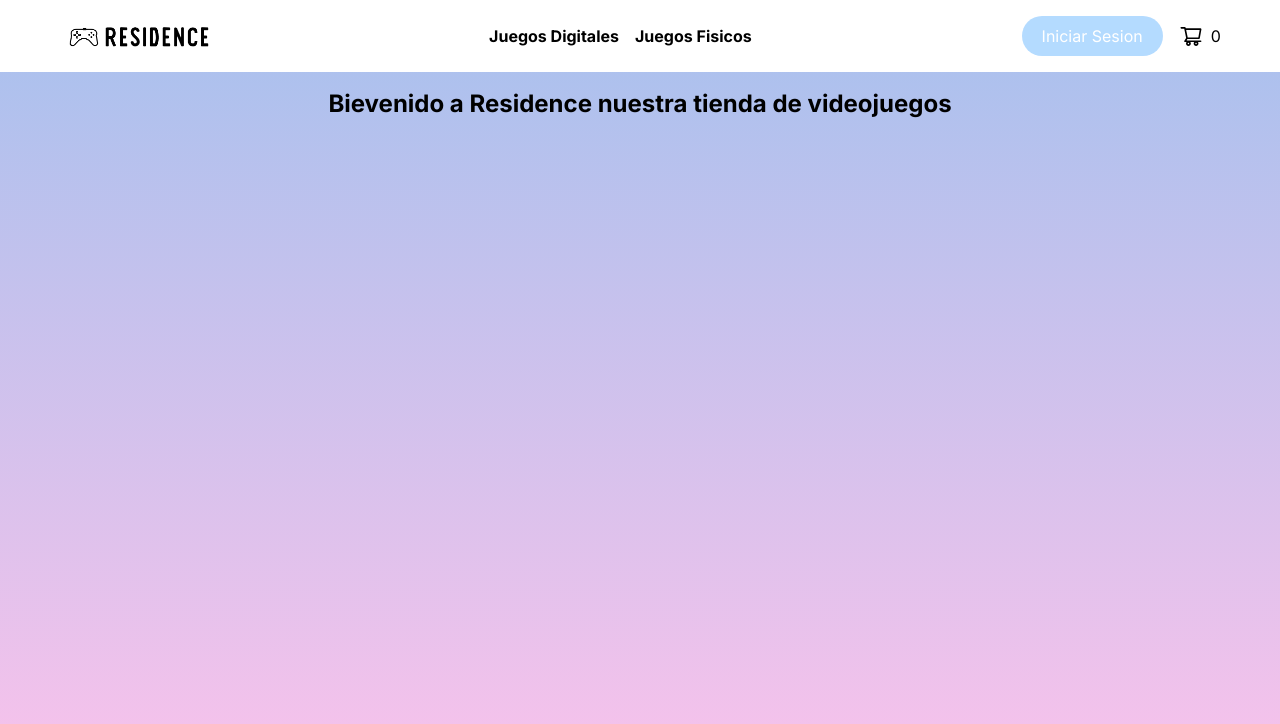
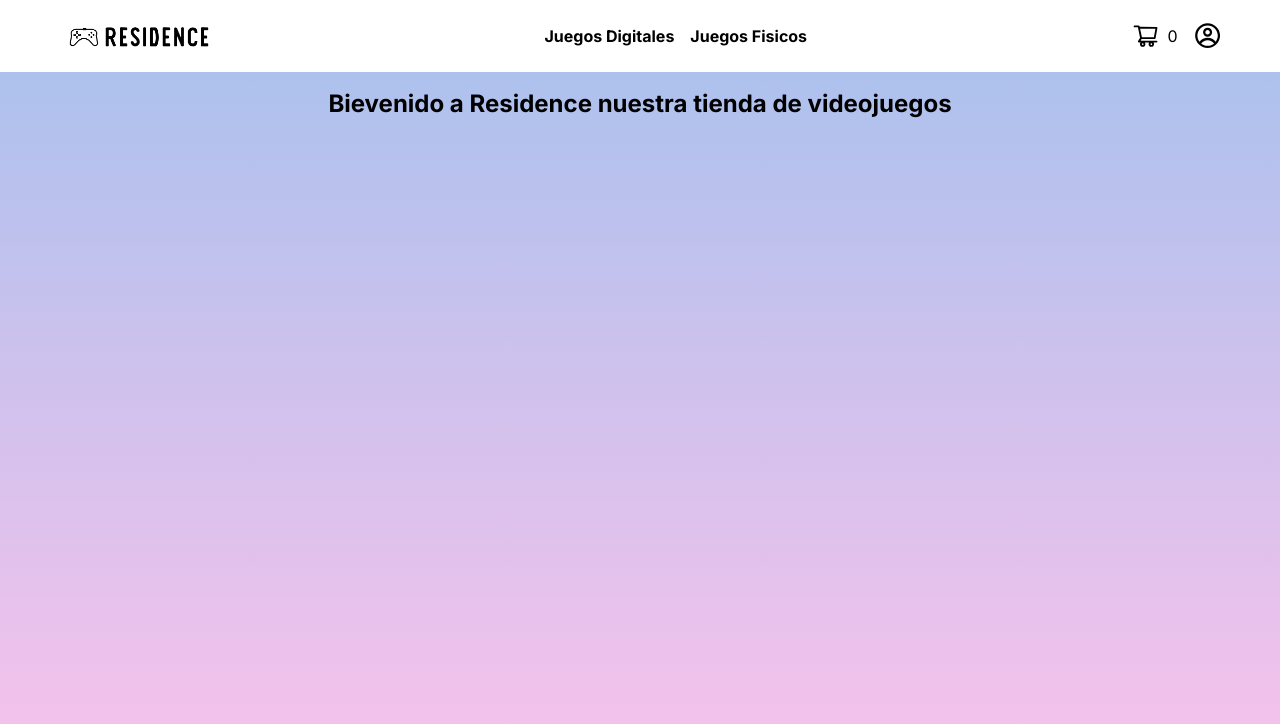
Before and after one commit to Faziuss/PreEntrega1-Platero, a React (Create React App) app: page / in a window 1280 px wide. Shown: the top 724 px of the page. Built offline with nearby package versions, Linux system fonts and the light colour scheme.

Commit message:
changed sign in button for an icon

```diff
--- a/src/components/CartWidget/CartWidget.js
+++ b/src/components/CartWidget/CartWidget.js
@@ -4,7 +4,7 @@ const CartWidget = () => {
   return (
     <a href="" className="flex gap-2 items-center">
       <AiOutlineShoppingCart
-        size={"1.5rem"}
+        size={"1.7rem"}
         className="transition ease-in-out duration-200 text-black hover:text-teal-600"
       />
       <span>0</span>
--- a/src/components/NavBar/NavBar.js
+++ b/src/components/NavBar/NavBar.js
@@ -1,12 +1,12 @@
 import CartWidget from "../CartWidget/CartWidget";
 import Logo from "../Logo";
+import Profile from "../Profile/Profile";
 
 const NavBar = () => {
   return (
     <header className="bg-white">
       <nav className="flex flex-row justify-between items-center w-[92%] mx-auto p-2">
           <Logo/>
-          {/* <h3 className="text-xl">RE-GAMES</h3> */}
         <ul className="flex items-center gap-4">
           <li>
             <a className="hover:text-gray-500 font-bold" href="#">
@@ -20,10 +20,8 @@ const NavBar = () => {
           </li>
         </ul>
         <div className="flex gap-4">
-          <button className="bg-[#b4dbff] text-white px-5 py-2 rounded-full hover:bg-[#d598fc]">
-            Iniciar Sesion
-          </button>
           <CartWidget />
+          <Profile/>
         </div>
       </nav>
     </header>
--- a/src/components/Profile/Profile.js
+++ b/src/components/Profile/Profile.js
@@ -1,5 +1,12 @@
 import {CgProfile} from "react-icons/cg"
 
 const Profile = () => {
+    return (
+        <a href="">
+            <CgProfile size={"1.7rem"}
+        className="transition ease-in-out duration-200 text-black hover:text-teal-600" />
+        </a>
+    )
+}
 
-}
+export default Profile;
```
